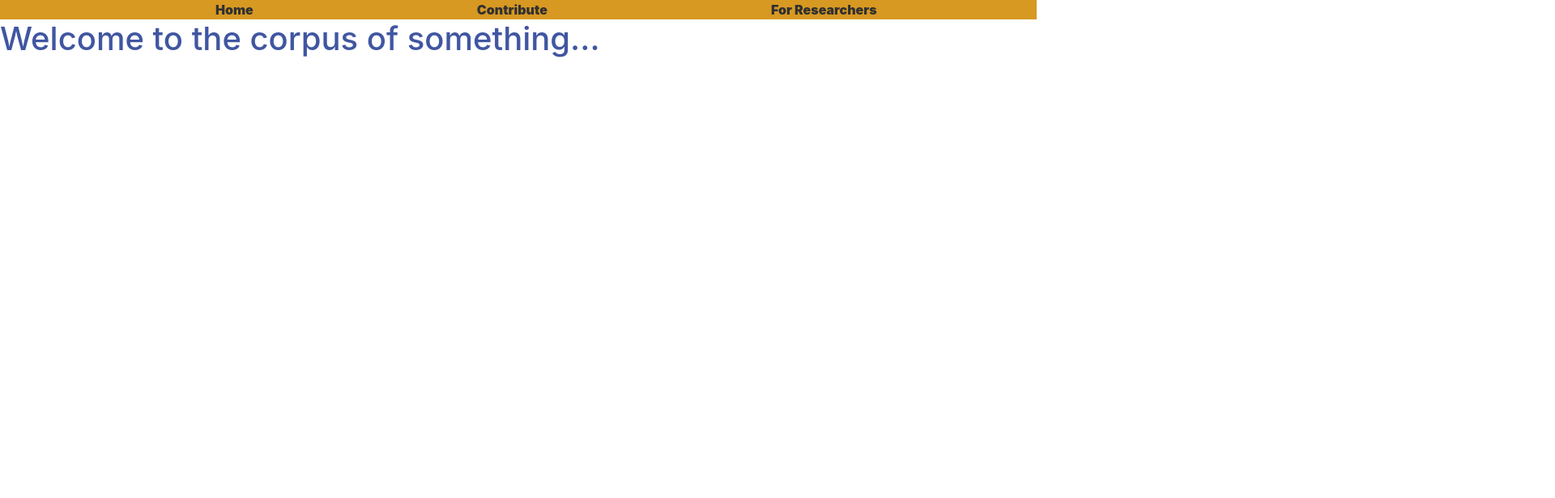
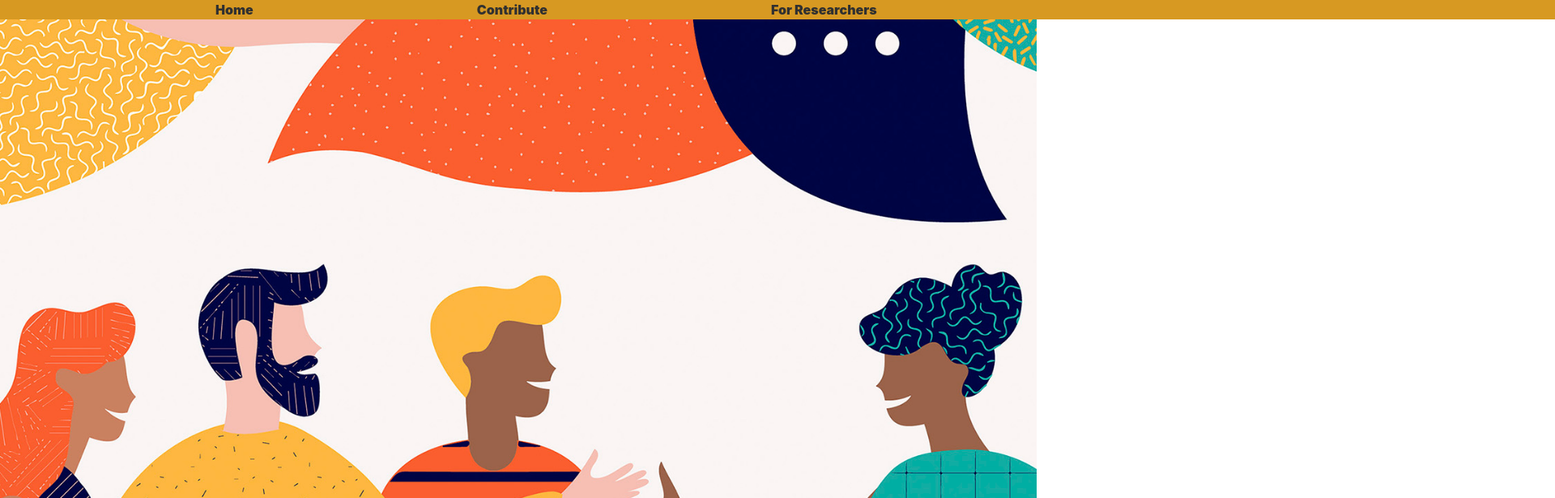
Before and after one commit to akemp7/CapstoneReact, a React app: page / in a window 1280 px wide. Shown: the top 616 px of the page at 81% size, 1920 px wide, since content can reach past the window. Built offline with nearby package versions, Linux system fonts and the light colour scheme.

Commit message:
Add background image to header

```diff
--- a/src/components/Header.jsx
+++ b/src/components/Header.jsx
@@ -1,11 +1,17 @@
 import React from 'react';
+import language from '../Assets/language.jpg'
 
 function Header() {
     var textStyle={
         color: '#4056A1'
     }
+
+    var coverImage={
+        width: '100%'
+    }
     return (
         <div>
+            <img src={language} style={coverImage} />
             <h1 style={textStyle}>Welcome to the corpus of something...</h1>
         </div>
     );
--- a/src/components/Navbar.jsx
+++ b/src/components/Navbar.jsx
@@ -3,7 +3,7 @@ import { Link } from 'react-router-dom';
 
 function Navbar() {
     var bar={
-        width: '100%',
+        width: '200%',
         backgroundColor: '#D79922'
     };
 
```
Also changed, not shown: src/Assets/language.jpg (added).
